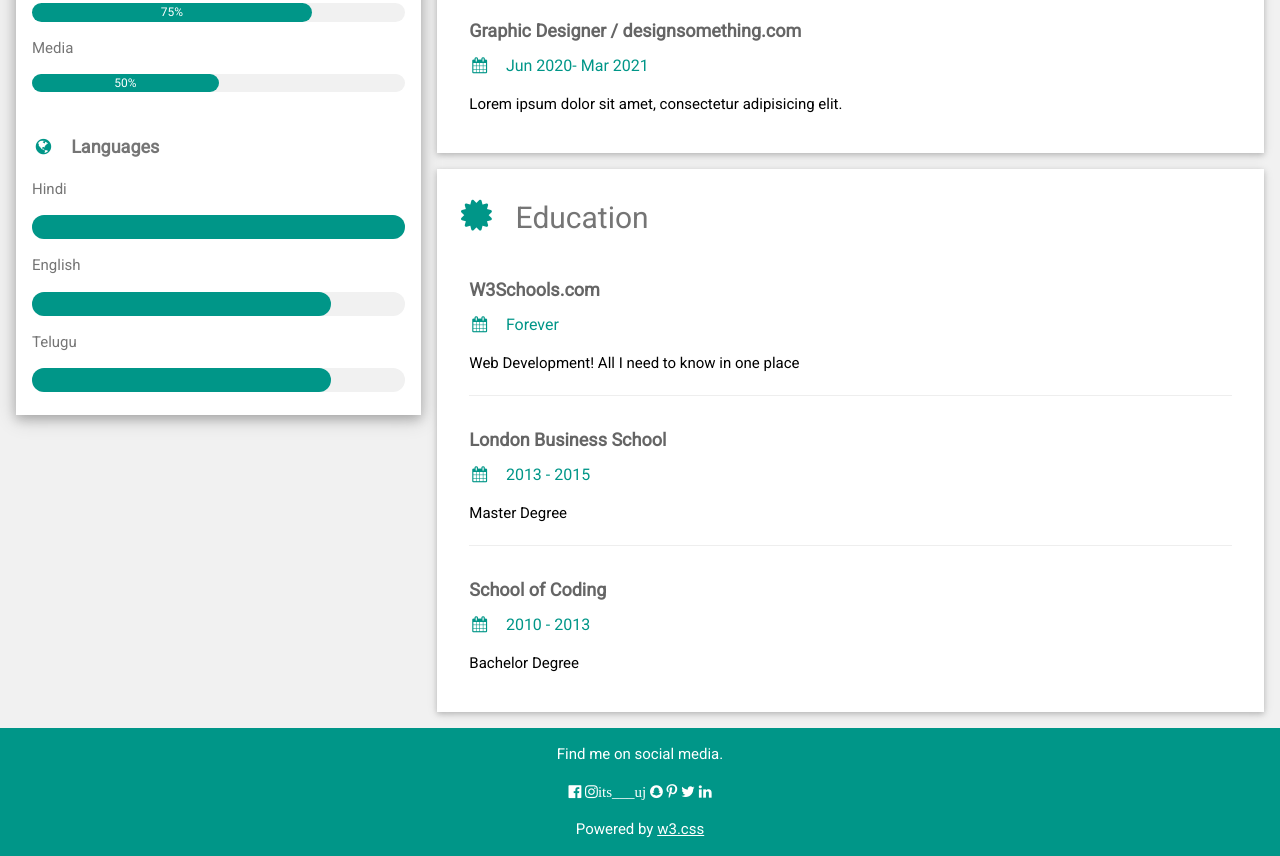
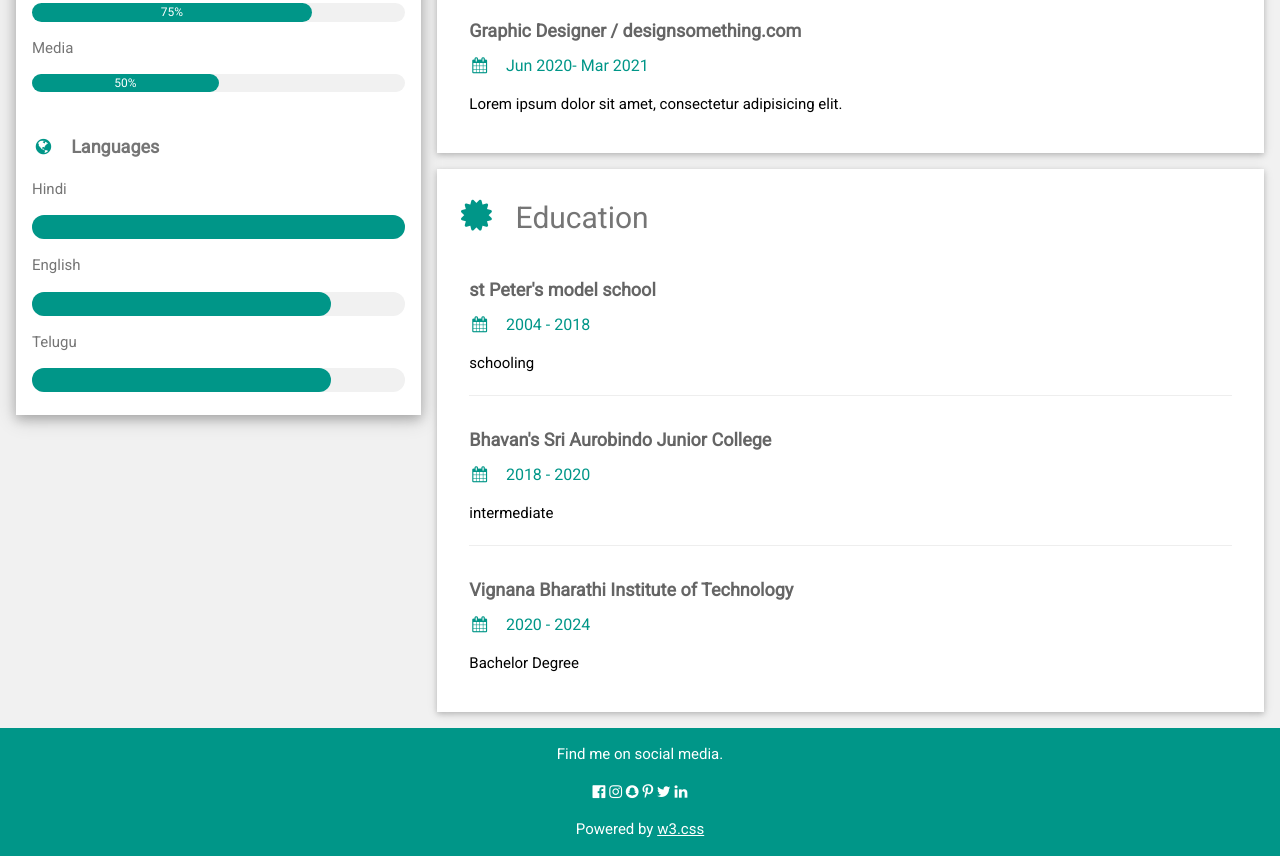
Before and after one commit to ujwaljha/ujwaljha.github.io, a plain HTML site: page index.html in a window 1280 px wide. Shown: the part 451-1307 px from the top of the page. Drawn offline with nearby package versions, Linux system fonts and the light colour scheme.

Commit message:
Update index.html

```diff
--- a/index.html
+++ b/index.html
@@ -192,11 +192,11 @@ html,body,h1,h2,h3,h4,h5,h6 {font-family: "Roboto", sans-serif}
 
         <div class="w3-container">
 
-          <h5 class="w3-opacity"><b>W3Schools.com</b></h5>
+          <h5 class="w3-opacity"><b>st Peter's model school</b></h5>
 
-          <h6 class="w3-text-teal"><i class="fa fa-calendar fa-fw w3-margin-right"></i>Forever</h6>
+          <h6 class="w3-text-teal"><i class="fa fa-calendar fa-fw w3-margin-right"></i>2004 - 2018</h6>
 
-          <p>Web Development! All I need to know in one place</p>
+          <p>schooling</p>
 
           <hr>
 
@@ -204,11 +204,11 @@ html,body,h1,h2,h3,h4,h5,h6 {font-family: "Roboto", sans-serif}
 
         <div class="w3-container">
 
-          <h5 class="w3-opacity"><b>London Business School</b></h5>
+          <h5 class="w3-opacity"><b>Bhavan's Sri Aurobindo Junior College</b></h5>
 
-          <h6 class="w3-text-teal"><i class="fa fa-calendar fa-fw w3-margin-right"></i>2013 - 2015</h6>
+          <h6 class="w3-text-teal"><i class="fa fa-calendar fa-fw w3-margin-right"></i>2018 - 2020</h6>
 
-          <p>Master Degree</p>
+          <p>intermediate</p>
 
           <hr>
 
@@ -216,9 +216,9 @@ html,body,h1,h2,h3,h4,h5,h6 {font-family: "Roboto", sans-serif}
 
         <div class="w3-container">
 
-          <h5 class="w3-opacity"><b>School of Coding</b></h5>
+          <h5 class="w3-opacity"><b>Vignana Bharathi Institute of Technology</b></h5>
 
-          <h6 class="w3-text-teal"><i class="fa fa-calendar fa-fw w3-margin-right"></i>2010 - 2013</h6>
+          <h6 class="w3-text-teal"><i class="fa fa-calendar fa-fw w3-margin-right"></i>2020 - 2024</h6>
 
           <p>Bachelor Degree</p><br>
 
@@ -248,7 +248,7 @@ html,body,h1,h2,h3,h4,h5,h6 {font-family: "Roboto", sans-serif}
 
   <i class="fa fa-facebook-official w3-hover-opacity"></i>
 
-  <i class="fa fa-instagram w3-hover-opacity">its___uj</i>
+  <i class="fa fa-instagram w3-hover-opacity"></i>
 
   <i class="fa fa-snapchat w3-hover-opacity"></i>
 
```
